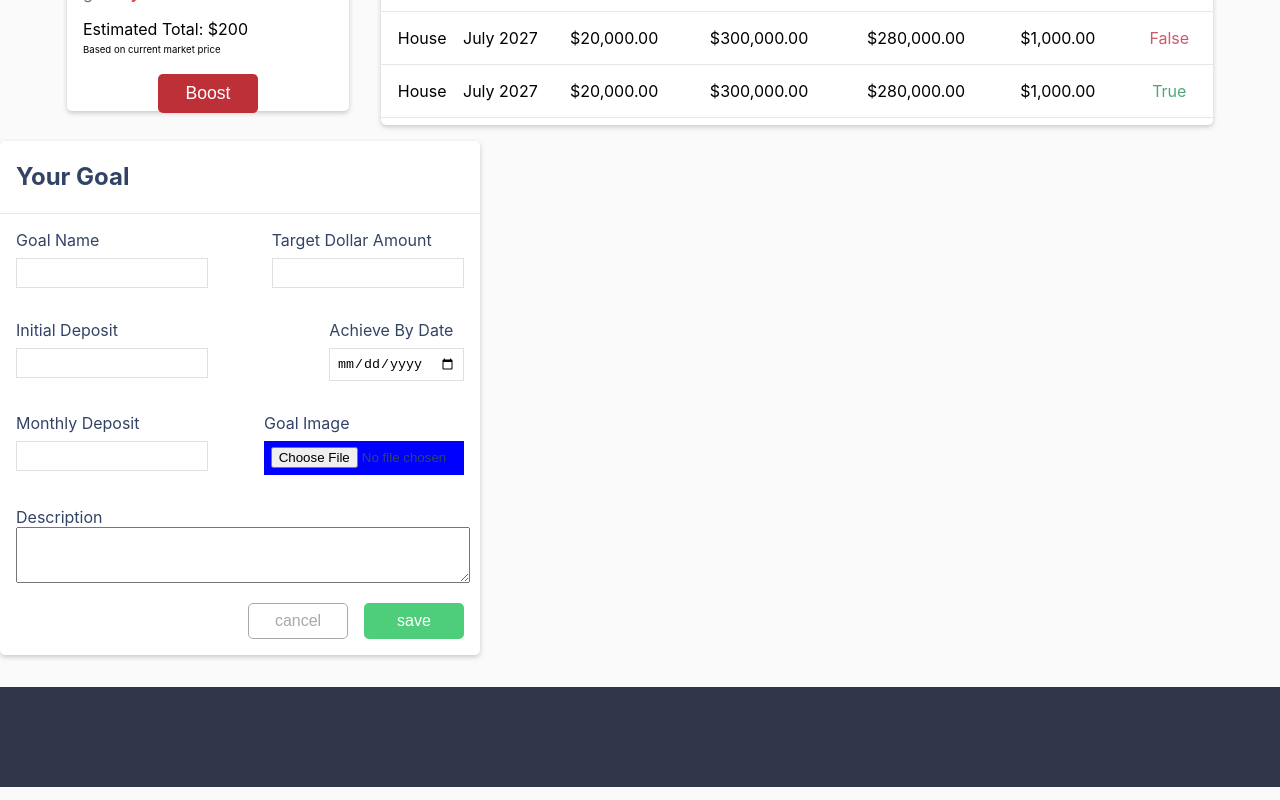
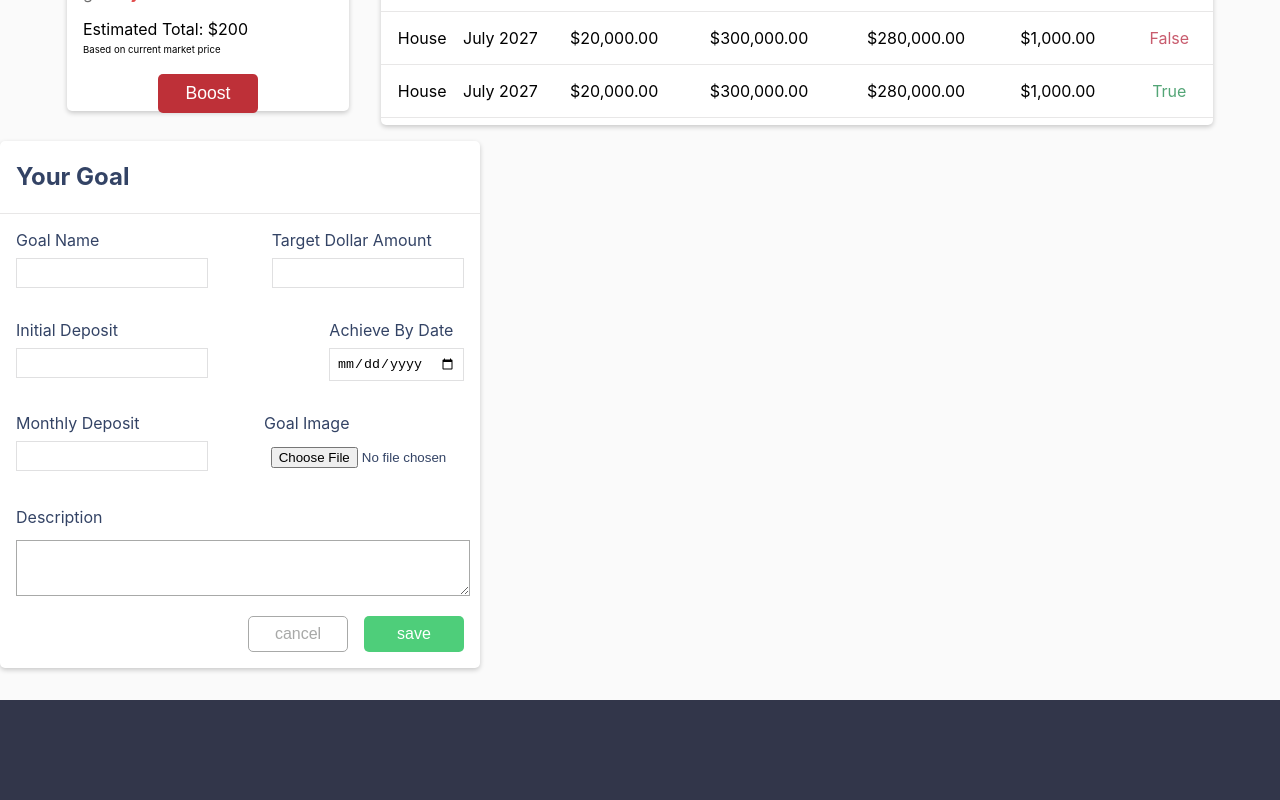
Before and after one commit to RGBreijo/SpyGlass, a React (Create React App) app in the folder spy_glass_frontend-app/: page / in a window 1280 px wide. Shown: the part 843-1643 px from the top of the page. Built offline with nearby package versions, Linux system fonts and the light colour scheme.

Commit message:
changed color of cancel button on hover

```diff
--- a/spy_glass_frontend-app/src/components/createGoalComponent/CreateGoal.css
+++ b/spy_glass_frontend-app/src/components/createGoalComponent/CreateGoal.css
@@ -95,7 +95,7 @@
 }
 input[type="file"]
 {
-    background-color: blue;
+    /* background-color: blue; */
 }
 
 .createGoalDivider
@@ -128,6 +128,13 @@ input[type="file"]
     font-size: 1em;
 }
 
+#createCancelBtn:hover
+{
+    background-color: rgb(237, 238, 237);
+    color: black;
+    border-color: rgb(237, 238, 237);
+}
+
 #createSaveBtn
 {
     background-color: #4ECE7A;
@@ -141,3 +148,10 @@ input[type="file"]
 {
     background-color: rgb(78, 184, 115);
 }
+
+#descriptionContainer textarea
+{
+    margin-top: 1em;
+    border: 1px solid #A8A9A8;
+
+}
--- a/spy_glass_frontend-app/src/components/createGoalComponent/CreateGoal.js
+++ b/spy_glass_frontend-app/src/components/createGoalComponent/CreateGoal.js
@@ -46,7 +46,7 @@ const CreateGoal = () =>
                         </div>
                     </div>
 
-                    <div>
+                    <div id="descriptionContainer">
                         <label>Description</label>
                         <textarea></textarea>
                     </div>
```
